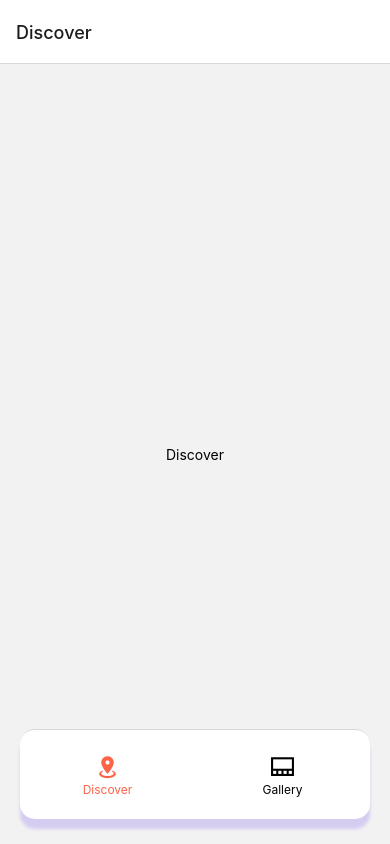
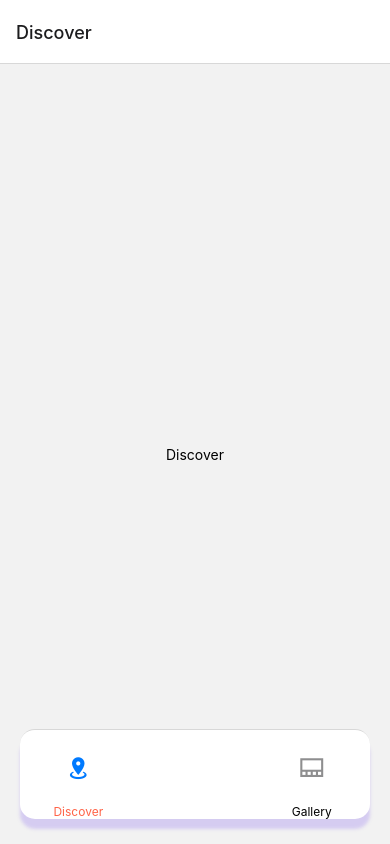
Before and after one commit to RocklandUOW/Rockland, a React Native app: screen / in a window 390 px wide. Built offline with nearby package versions, Linux system fonts and the light colour scheme.

Commit message:
stash changes

```diff
--- a/components/BottomTab.js
+++ b/components/BottomTab.js
@@ -1,6 +1,6 @@
 import { createBottomTabNavigator } from "@react-navigation/bottom-tabs";
 import { NavigationContainer } from "@react-navigation/native";
-import { Ionicons } from "@expo/vector-icons";
+import {Text} from 'react-native';
 import { MaterialCommunityIcons } from '@expo/vector-icons';
 import TabStyle from '../styles/TabStyle'
 
@@ -21,11 +21,7 @@ export default function BottomTab() {
         <NavigationContainer>
             <Tab.Navigator
             screenOptions={({route}) => ({
-                tabBarActiveTintColor: 'tomato',
-                tabBarInactiveTintColor: 'black',
-                tabBarIconStyle: TabStyle.itemIcon,
-                tabBarLabelStyle: TabStyle.itemTextStyle,
-                tabBarItemStyle: TabStyle.itemStyle,
+                tabBarShowLabel : true,
                 tabBarStyle: [TabStyle.navBar, TabStyle.shadow],
                 tabBarIcon: ({focused, color, size}) => {
                     let iconName;
@@ -33,17 +29,27 @@ export default function BottomTab() {
 
                     if (routeName === discoverScreenName) {
                         iconName = focused ? 'map-marker-radius' : 'map-marker-radius-outline';
-                    } else if (routeName === cameraScreenName) {
-                        iconName = focused ? 'camera' : 'camera-outline';
                     } else if (routeName === galleryScreenName) {
                         iconName = focused ? 'view-gallery' : 'view-gallery-outline';
                     }
 
                     return <MaterialCommunityIcons name={iconName} size={size} color={color} />
                 },
+                tabBarLabel: ({focused}) => {
+                    let label = null;
+                    let routeName = route.name;
+
+                    if (routeName === discoverScreenName) {
+                        label = routeName;
+                    } else if (routeName === galleryScreenName) {
+                        label = routeName;
+                    }
+
+                    return <Text style = {focused ? TabStyle.itemTextStyleFocused : TabStyle.itemTextStyle}>{label}</Text>
+                }
             })}>
                 <Tab.Screen name={discoverScreenName} component={Discover} />
-
+                <Tab.Screen name={cameraScreenName} component={Camera} />
                 <Tab.Screen name={galleryScreenName} component={Gallery} />
             </Tab.Navigator>
         </NavigationContainer>
--- a/styles/TabStyle.js
+++ b/styles/TabStyle.js
@@ -23,13 +23,14 @@ const TabStyle = StyleSheet.create({
         elevation: 5
     },
 
-    itemStyle: {
+    itemTextStyle: {
+        color: 'black',
+        fontSize: 12,
     },
 
-    itemTextStyle: {
+    itemTextStyleFocused: {
+        color: 'tomato',
         fontSize: 12,
-        top: -10,
-        paddingBottom: 12,
     },
 
     itemIcon: {
```
